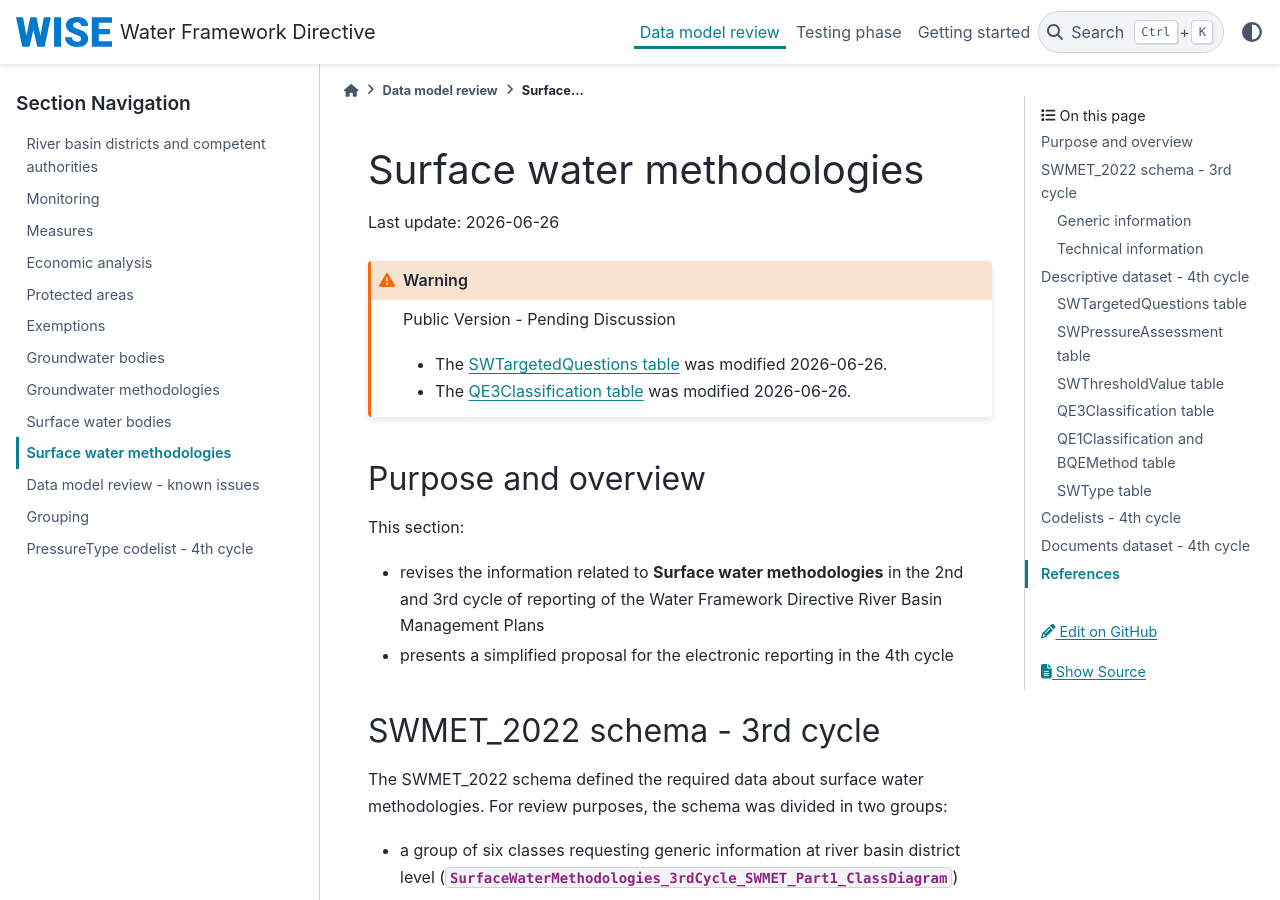
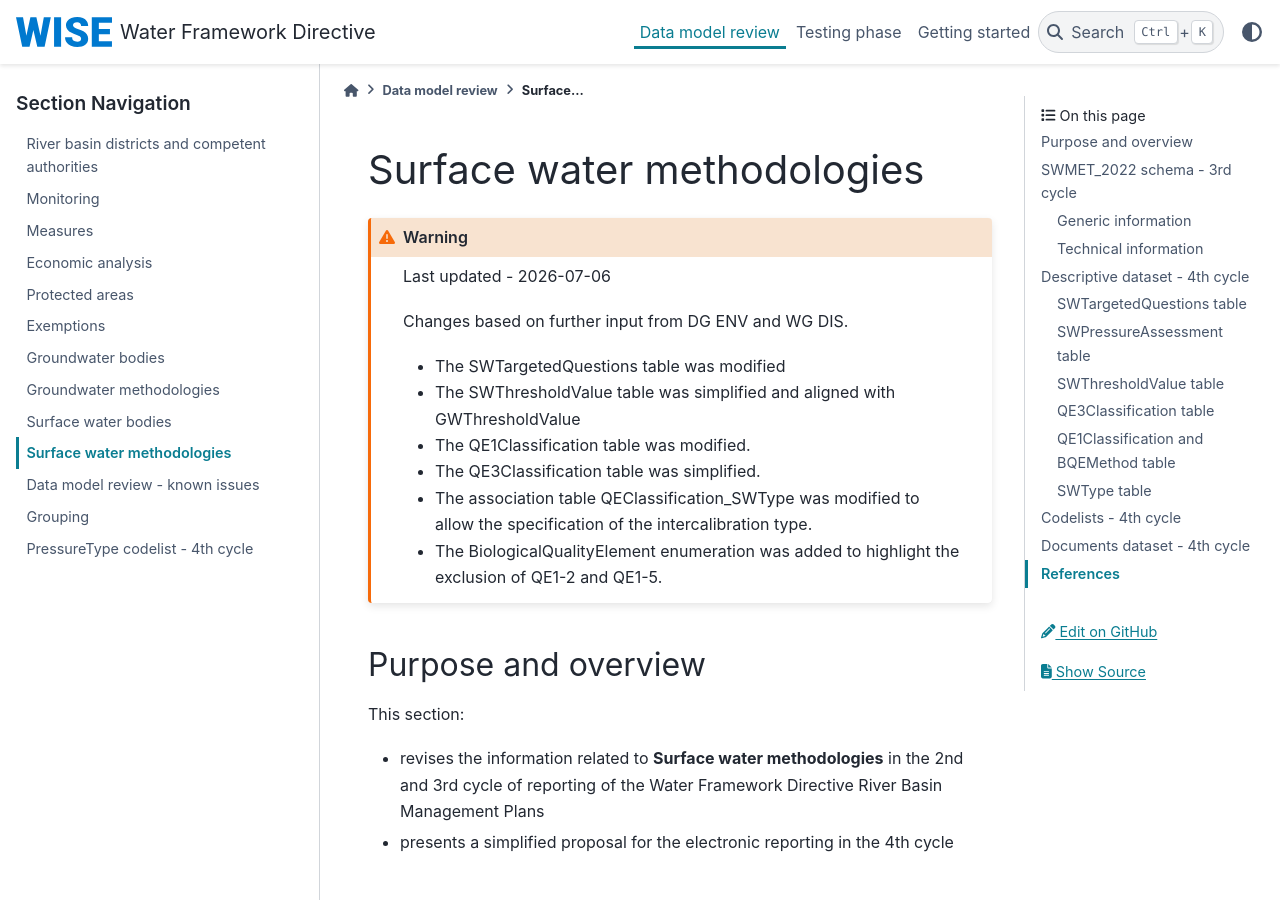
Before and after one commit to eeadata/WISE.WFD.Documentation, a Sphinx documentation site: the page built from docs/DataModelReview/WFDSurfaceWaterMethodologies.md, in a window 1280 px wide and 900 px high. Built offline with Sphinx 7.4.7 and the PyData theme 0.15.4, drawn with Linux system fonts in a browser that asks for light colours; some of the changed text lies outside the part shown.

Commit message:
Corrections to SWB

````diff
--- a/docs/DataModelReview/WFDSurfaceWaterMethodologies.md
+++ b/docs/DataModelReview/WFDSurfaceWaterMethodologies.md
@@ -1,16 +1,19 @@
 (heading_wfd_surface_water_methodologies)=
 # Surface water methodologies
 
-Last update: 2026-06-26
+```{Warning}
+Last updated - 2026-07-06
 
-```{Warning}
-Public Version - Pending Discussion
+Changes based on further input from DG ENV and WG DIS.
 
-* The {ref}`heading_wfd_surface_water_methodologies_SWTargetedQuestions_4th_cycle`
-  was modified 2026-06-26.
-
-* The {ref}`heading_wfd_surface_water_methodologies_QE3Classification_4th_cycle`
-  was modified 2026-06-26.
+* The SWTargetedQuestions table was modified
+* The SWThresholdValue table was simplified and aligned with GWThresholdValue
+* The QE1Classification table was modified.
+* The QE3Classification table was simplified.
+* The association table QEClassification_SWType was modified
+  to allow the specification of the intercalibration type.
+* The BiologicalQualityElement enumeration was added
+  to highlight the exclusion of QE1-2 and QE1-5.
 
 ```
 
````
Also changed, not shown: other parts of docs/DataModelReview/WFDSurfaceWaterMethodologies.md (+0 -5 lines), docs/DataModelReview/WFDGroundWaterBody.md (+5 -5 lines), docs/DataModelReview/WFDSurfaceWaterBody.md (+6 -3 lines), 7 other files.
